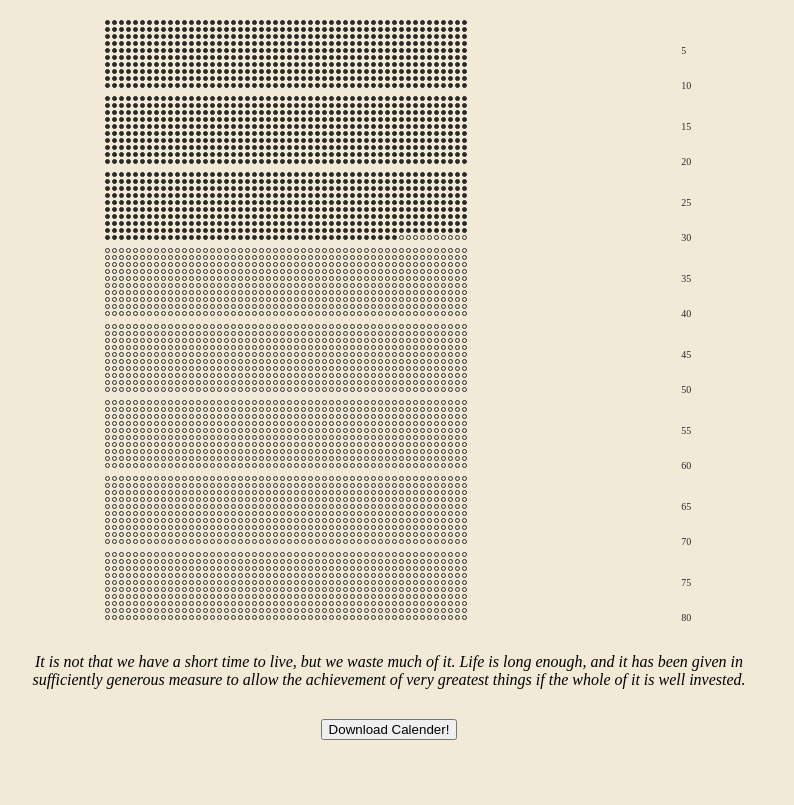
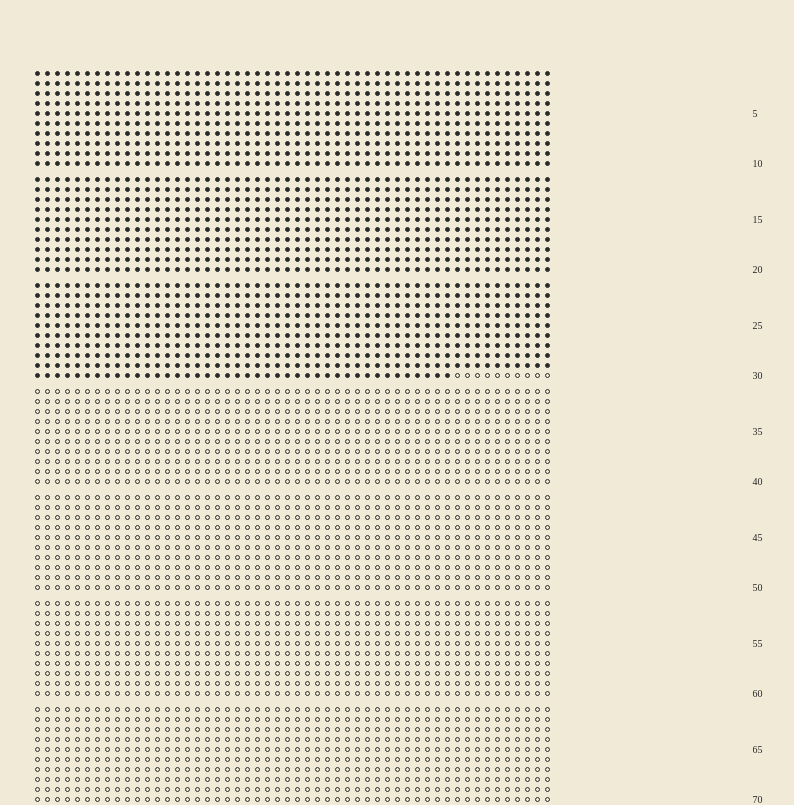
Before and after one commit to yagneshdevashrayee/calendar, a Next.js app: page /calendar in a window 1280 px wide. Shown: the top 805 px of the page, without its empty margins (251-1045 px from the left). Built offline with nearby package versions, Linux system fonts and the light colour scheme.

Commit message:
some modifications

```diff
--- a/components/WeekRow.tsx
+++ b/components/WeekRow.tsx
@@ -32,9 +32,9 @@ export default function WeekRow({ label, fillIndex, hasGap }: WeekRowProps) {
         }
 
         .week {
-          margin: 1px;
-          height: 2px;
-          width: 2px;
+          margin: 2.5px;
+          height: 3px;
+          width: 3px;
           border: 1px solid ${darkGrey};
           border-radius : 100%;
         }
--- a/pages/calendar.tsx
+++ b/pages/calendar.tsx
@@ -44,8 +44,8 @@ export default function CalendarPage({ title,age, dob }: CalendarPageProps) {
           yearsAndWeeksSinceBirth={yearsAndWeeksSinceBirth}
         />
         <div id="quote">
-        <cite id="cite-quote">
-        It is not that we have a short time to live, but we waste much of it. Life is long enough, and it has been given in <br/>sufficiently generous measure to allow the achievement of very greatest things if the whole of it is well invested.
+          <cite id="cite-quote">
+          It is not that we have a short time to live, but we waste much of it. Life is long enough, and it has been given in <br/>sufficiently generous measure to allow the achievement of very greatest things if the whole of it is well invested.
             <i><br/>
               {/* Self-knowledge, Initiative, Forbearance, Steadfast in core values
               (helped by these four) who is not distracted from goal, that is
--- a/pages/index.tsx
+++ b/pages/index.tsx
@@ -4,8 +4,8 @@ import { useRouter } from "next/router";
 
 export default function IndexPage() {
   const router = useRouter();
-  const [title, setTitle] = useState("Alice");
-  const [dateOfBirth, setDateOfBirth] = useState("2006-01-01");
+  const [title, setTitle] = useState("Ved");
+  const [dateOfBirth, setDateOfBirth] = useState("1996-01-30");
   const [age, setAge] = useState("80");
 
   return (
--- a/styles.css
+++ b/styles.css
@@ -5,15 +5,15 @@ body {
 html {
   background-color: #f0ead6;
 }
-.canvas_wrapper{
-  padding: 0px 40px;
+.canvas_wrapper {
+  padding: 50px 50px;
 }
-#quote{
+#quote {
   text-align: center;
- padding: 10px 0px 30px 0px;
+  padding: 10px 0px 30px 0px;
 }
 .calendar {
   text-align: center !important;
-  width: 80% !important;
+  /* width: 80% !important; */
   margin: auto !important;
 }
```
Also changed, not shown: package.json (+12 -1 lines), 1 other file (tests, documents, lock files or other folders).
